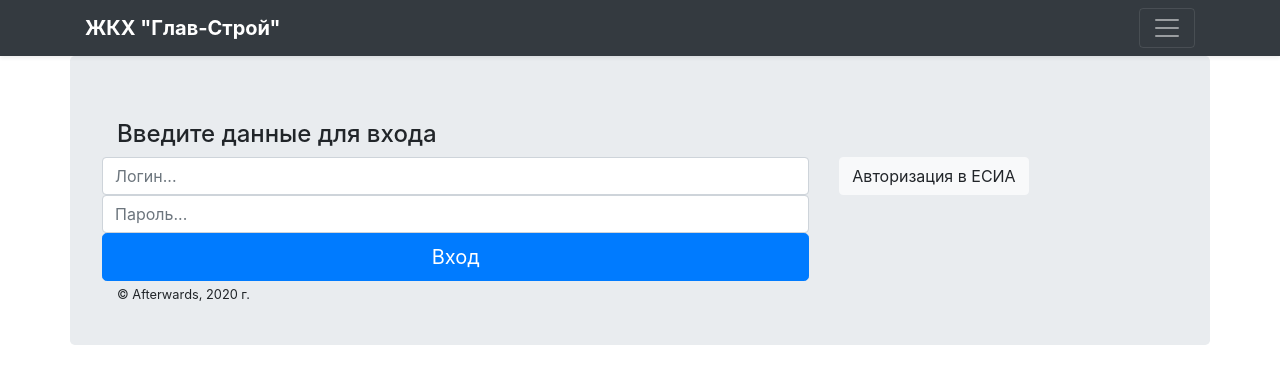
After one commit to Lesoorub/Afterwards, a Django app: page /index in a window 1280 px wide. The commit adds this page. Shown: the top 384 px of the page. Run offline with Django 3.2, Linux system fonts and the light colour scheme; some libraries are stand-ins or nearby versions.

Commit message:
добавил страницу входа
ещё не доделал

```diff
--- /dev/null
+++ b/siteProject/Main/templates/Main/header.html
@@ -0,0 +1,26 @@
+<!doctype html>
+<html lang="ru">
+    <head>
+    <meta charset="UTF-8">
+    <meta name="viewport"
+          content="width=device-width, initial-scale=1.0, shrink-to-fit=no , user-scalable=no">
+          <meta http-equiv="X-UA-Compatible" content="ie=edge">
+    <link rel="stylesheet" href="https://stackpath.bootstrapcdn.com/bootstrap/4.5.2/css/bootstrap.min.css">
+    <title>{% block title %}{% endblock %}</title>
+    </head>
+    <body>
+        <div class="navbar navbar-dark bg-dark shadow-sm">
+            <div class="container d-flex justify-content-between">
+                <a href="{% url 'index' %}" class="navbar-brand d-flex align-items-center">
+                    <strong>ЖКХ "Глав-Строй"</strong>
+                </a>
+                <button class="navbar-toggler" type="button" data-toggle="collapse" data-target="#navbarHeader" aria-controls="navbarHeader" aria-expanded="false" aria-label="Toggle navigation">
+                    <span class="navbar-toggler-icon"></span>
+                </button>
+            </div>
+        </div>
+        <div class="container jumbotron"">
+            {% block body %}{% endblock %}
+        </div>
+    </body>
+</html>
--- a/siteProject/Main/templates/Main/index.html
+++ b/siteProject/Main/templates/Main/index.html
@@ -1,13 +1,73 @@
-<!doctype html>
-<html lang="ru">
-<head>
-    <meta charset="UTF-8">
-    <meta name="viewport"
-          content="width=device-width, user-scalable=no, initial-scale=1.0">
-          <meta http-equiv="X-UA-Compatible" content="ie=edge">
-    <title>Main</title>
-</head>
-<body>
- <h1>Hello</h1>
-</body>
-</html>
+{% extends 'Main/header.html' %}
+
+{% block title %}
+Главная страница
+{% endblock %}
+
+
+{% block body %}
+    <div class="panel panel-default">
+        <div class="panel-body">
+
+      <div id="formContent">
+        <!-- Tabs Titles -->
+
+        <!-- Icon -->
+        <div class="header-container container-fluid">
+          <div class="page-header">
+            <div class="fadeIn first">
+            <h4 >Введите данные для входа</h4>
+            </div>
+          </div>
+        </div>
+
+
+        <!-- Login Form -->
+          <div class="row">
+
+        <div class="login-form-container col-md-8">
+          <form action="" method="post">
+            {% csrf_token %}
+            <div>
+                <input type="text" id="login" class="form-control" name="login" placeholder="Логин...">
+
+            </div>
+
+            <div>
+                <input type="password" id="password" class="form-control" name="password" placeholder="Пароль...">
+            </div>
+            <div>
+                <input type="submit" class="btn btn-primary btn-lg btn-block" value="Вход">
+            </div>
+          </form>
+        </div>
+        <div class="col-md-3">
+            <form action="" method="post">
+            {% csrf_token %}
+            <input type="submit" class="btn btn-light" value="Авторизация в ЕСИА">
+       </form>
+        </div>
+              </div>
+        <!-- Remind Passowrd -->
+        <div id="formFooter">
+          {% if error_login %}
+            <div class="text-danger">
+                Проверьте введеный логин и пароль!
+            </div>
+            <hr>
+          {% endif %}
+          <div class="container content-footer-container">
+            <div id="copyright-footer" class="text-left float-left">
+              <small>&copy; Afterwards, 2020 г.</small>
+            </div>
+
+
+          </div>
+
+        </div>
+
+      </div>
+    </div>
+
+        </div>
+{% endblock %}
--- a/siteProject/Main/urls.py
+++ b/siteProject/Main/urls.py
@@ -2,5 +2,7 @@ from django.urls import path
 from . import views
 
 urlpatterns = [
-    path('', views.index)
+    path('index', views.index, name='index'),
+    path('', views.index, name='home'),
+
 ]
```
Also changed, not shown: siteProject/Main/models.py (+12 -1 lines), siteProject/db.sqlite3.
